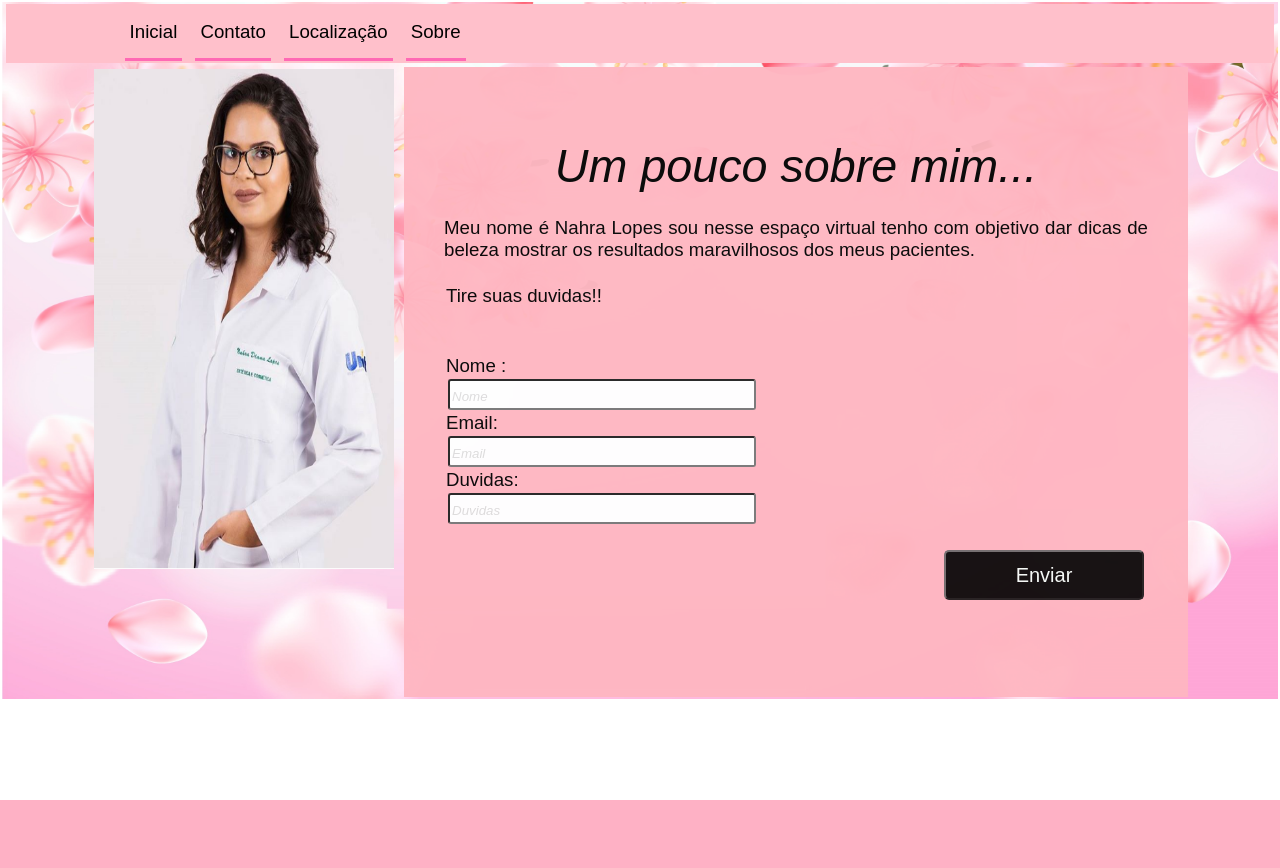
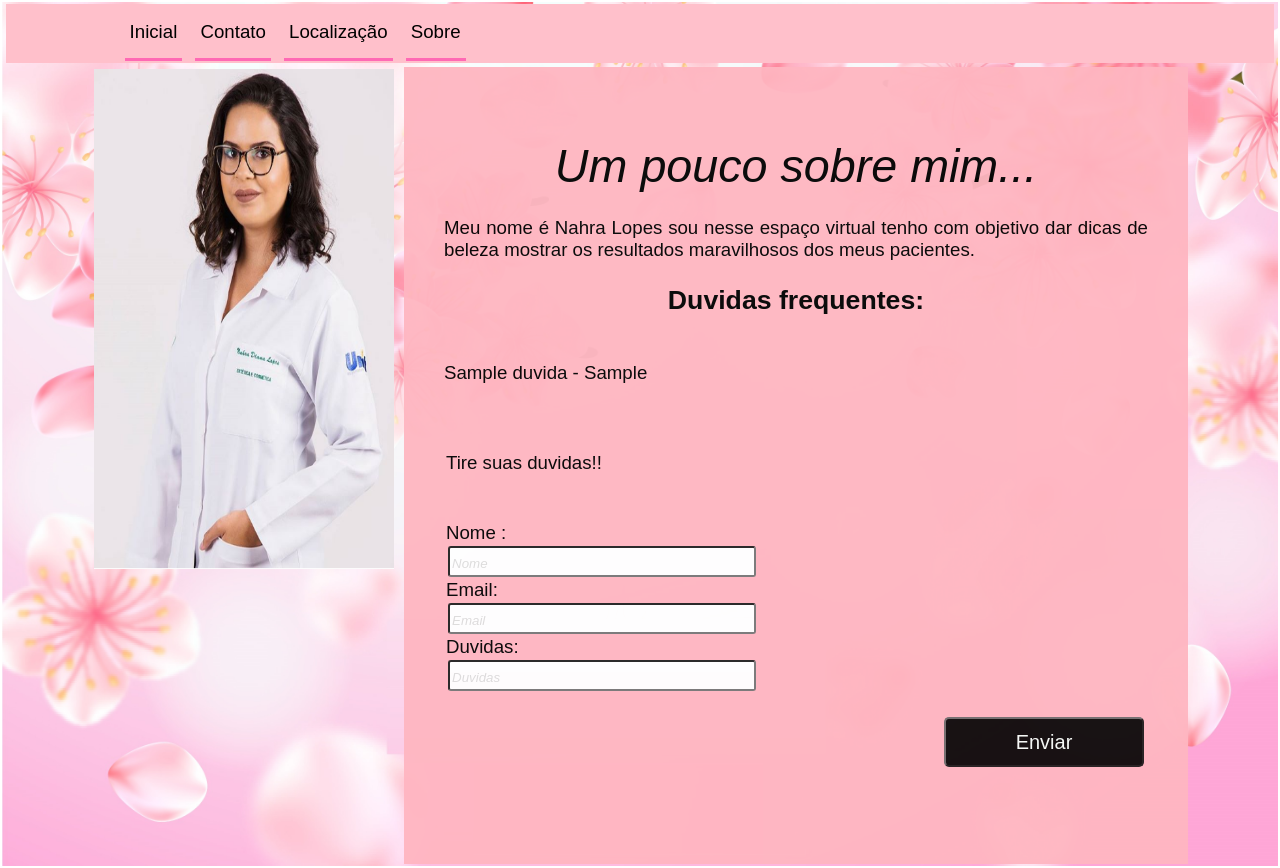
Before and after one commit to MarcoDouglas/avaliacaoweb, a Django app: page /sobre in a window 1280 px wide. Before the commit the page ends 800 px from the top, so only its background shows below. Run offline with Django 3.2, Linux system fonts and the light colour scheme; tables that the repository leaves empty hold one stand-in row (values such as "Sample post").

Commit message:
Duvidas do BD no template da pagina Sobre

```diff
--- a/provas/templates/sobre.html
+++ b/provas/templates/sobre.html
@@ -1,5 +1,7 @@
 {% load static %}
+
 <!DOCTYPE html>
+
 <html lang="en">
 <head>
     <meta charset="UTF-8">
@@ -8,6 +10,7 @@
 
 </head>
 <body>
+
 <nav id="menu">
     <ul>
         &nbsp&nbsp&nbsp&nbsp&nbsp&nbsp&nbsp&nbsp&nbsp&nbsp&nbsp&nbsp&nbsp
@@ -23,12 +26,24 @@
      <figure1>
 			<img src = "static/img/sobre.png" width="300" height="500" align="center"  alt="Logo da empresa" >
      </figure1>
+
     <div id="sobre">
+
             <h2> Um pouco sobre mim... </h2>
              </br>
+
+
             Meu nome é Nahra Lopes sou  nesse espaço virtual
             tenho com objetivo dar dicas de beleza mostrar os resultados  maravilhosos dos meus pacientes.
             </br></br>
+       <h1> Duvidas frequentes:</h1></br></br>
+            {%for duvida in duvida%}
+            {{duvida.nome}} -
+            {{duvida.duvidas}}</br></br>
+            {%endfor%}
+
+
+        </br></br>
             <p>Tire suas duvidas!!<p></p>
             </br>
               </br>
--- a/provas/views.py
+++ b/provas/views.py
@@ -1,5 +1,5 @@
 from django.shortcuts import render
-
+from provas.models import duvidas
 
 # Create your views here.
 def index(request):
@@ -7,11 +7,17 @@
 
 
 def contato(request):
+
     return render(request, 'contato.html')
 
 
 def sobre(request):
-    return render(request, 'sobre.html')
+    listadeduvidas = duvidas.objects.all()
+    context = {
+        'duvida': listadeduvidas
+    }
+
+    return render(request, 'sobre.html', context)
 
 
 def localizacao(request):
```
